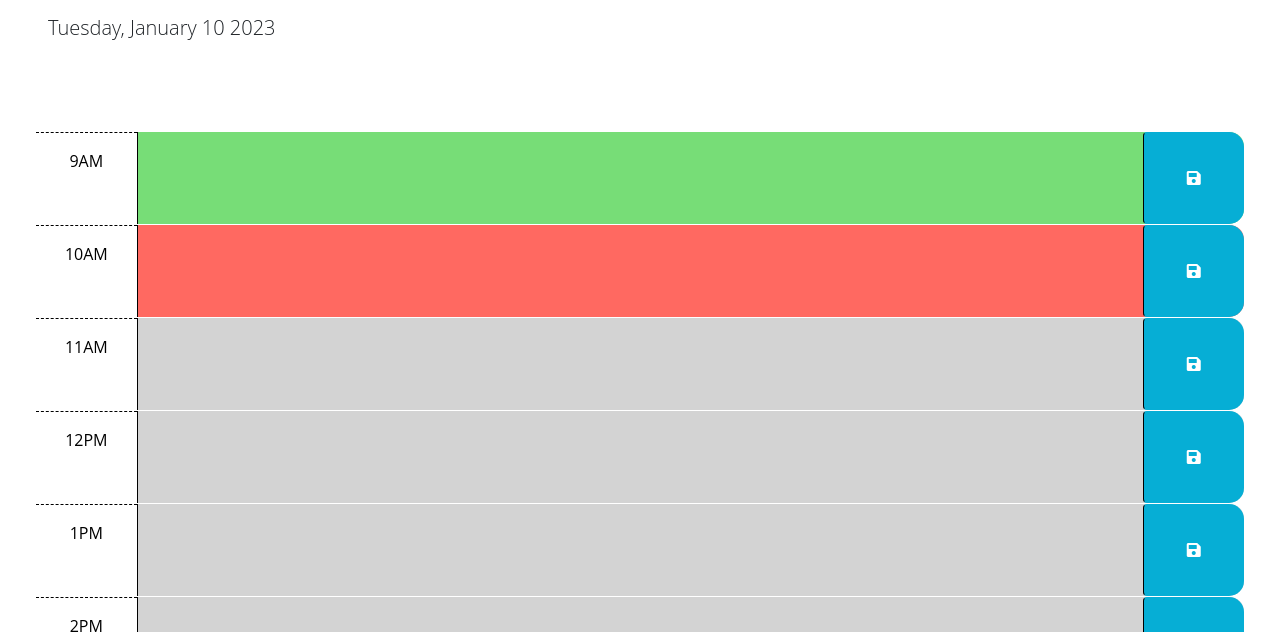
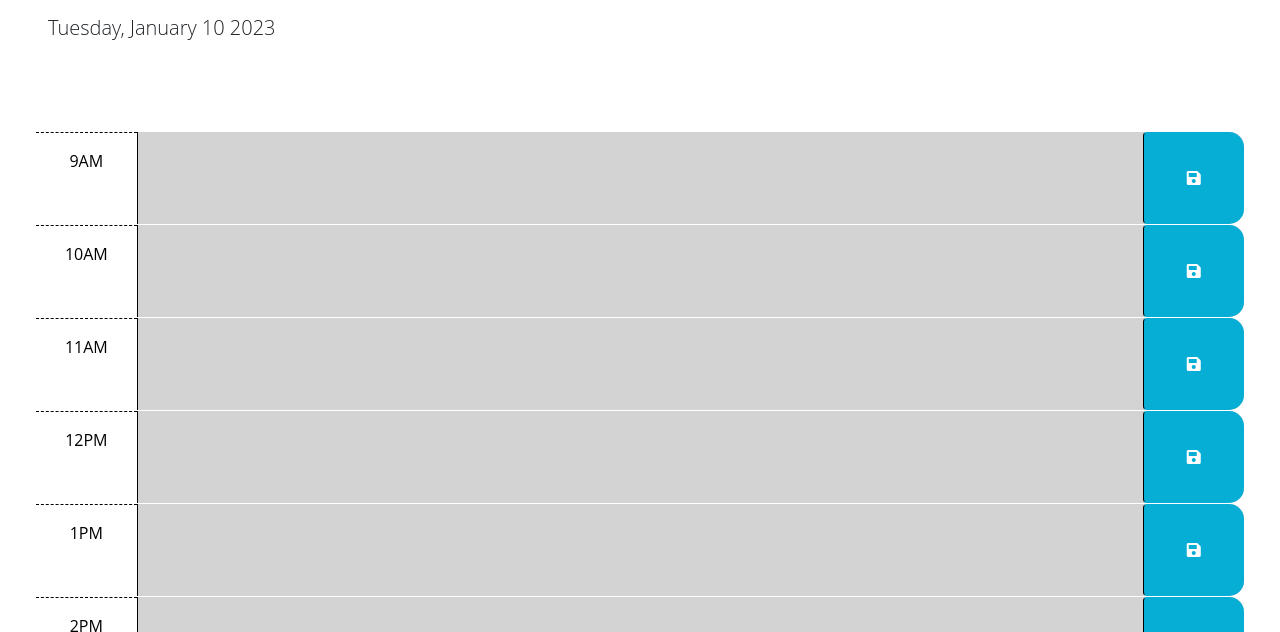
Before and after one commit to emerald-typed/Module5-WorkdaySchedule, a plain HTML site: page index.html in a window 1280 px wide. Shown: the part 166-798 px from the top of the page. Drawn offline with nearby package versions, Linux system fonts and the light colour scheme.

Commit message:
Done pretty much info is stored locally and time and color are functioning properly :)

```diff
--- a/assets/script.js
+++ b/assets/script.js
@@ -13,14 +13,14 @@ $(()=> {
   $("button").click(function(){
     console.log($(this).closest("div").attr("id"));
     console.log($(this).closest("div").children("textarea").val());
+    localStorage.setItem($(this).closest("div").attr("id"), $(this).closest("div").children("textarea").val());
   });
 
   var currentDAY = dayjs().format('dddd, MMMM D YYYY');
   $('#currentDay').text(currentDAY);
 
-  //make get the hour from day js
-  // var timeID = (dayjs().format('h'))
-  var timeID = 10;
+  //make get 24 hour from day js
+  var timeID = (dayjs().format('h'))
   var AMPM = dayjs().format("A")
   if(AMPM == "PM"){
     timePull=timeID+12
@@ -39,6 +39,7 @@ $(()=> {
     var listEdit = list[i].id
     var listSlice = listEdit.slice(5);
 
+    //if based on time for css
     if(timePull < Number(listSlice)){
       console.log(Number(listSlice), timeID ,"less")
       document.getElementById(listEdit).style.backgroundColor = "#d3d3d3";
@@ -56,9 +57,9 @@ $(()=> {
     }
   }
 
-  // TODO: Add code to get any user input that was saved in localStorage and set
-  // the values of the corresponding textarea elements. HINT: How can the id
-  // attribute of each time-block be used to do this?
-  //
-  // TODO: Add code to display the current date in the header of the page.
+  for (let i = 0; i < list.length; i++) {
+    console.log(document.getElementsByTagName("textarea")[i].textContent)
+    document.getElementsByTagName("textarea")[i].textContent = localStorage.getItem(list[i].id)
+    // console.log(localStorage.getItem(list[i].id))
+  }
 });
```
Also changed, not shown: index.html (+1 -1 lines).
